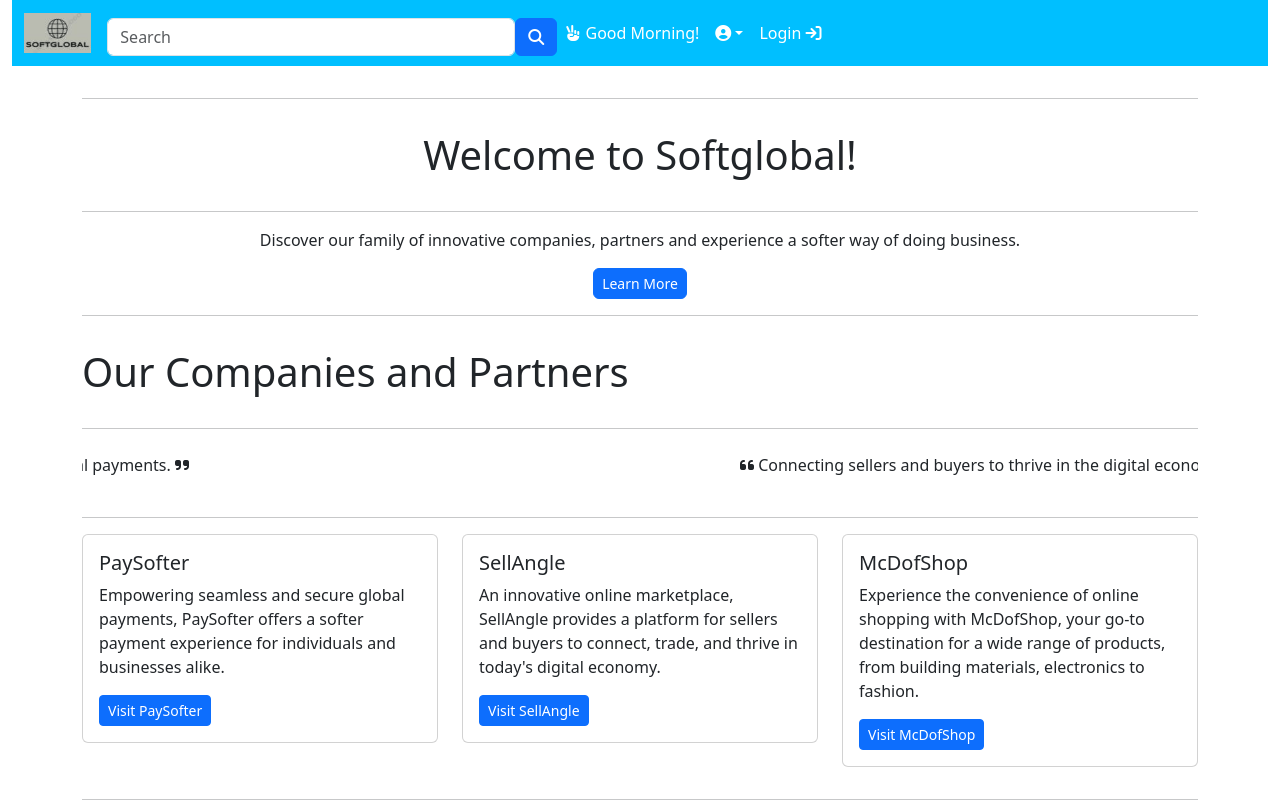
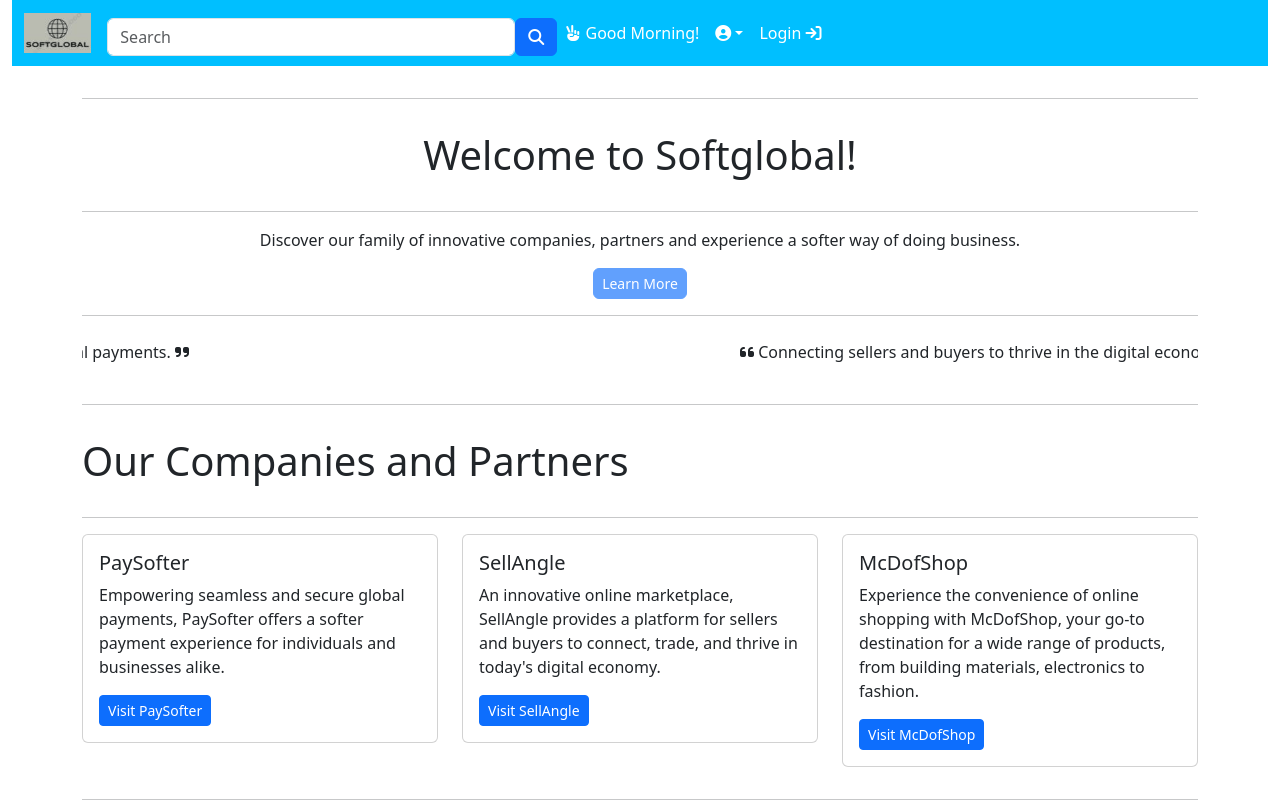
Before and after one commit to syntaxland/frontend-softglobal, a React (Create React App) app: page / in a window 1280 px wide. Shown: the top 800 px of the page. Built offline with nearby package versions, Linux system fonts and the light colour scheme.

Commit message:
new update

```diff
--- a/src/components/screens/HomeScreen.js
+++ b/src/components/screens/HomeScreen.js
@@ -47,7 +47,7 @@
 
   return (
     <Container>
-      <Row>
+      <Row className="d-flex justify-content-center">
         <Col>
           <div className="text-center">
             <hr />
@@ -62,13 +62,12 @@
               className="rounded"
               size="sm"
               onClick={() => history.push("/about")}
+              disabled
             >
               Learn More
             </Button>
           </div>
 
-          <hr />
-          <h1 className="py-3">Our Companies and Partners</h1>
           <hr />
 
           <div>
@@ -84,6 +83,8 @@
             </Slider>
           </div>
 
+          <hr />
+          <h1 className="py-3">Our Companies and Partners</h1>
           <hr />
 
           <Row>
```
